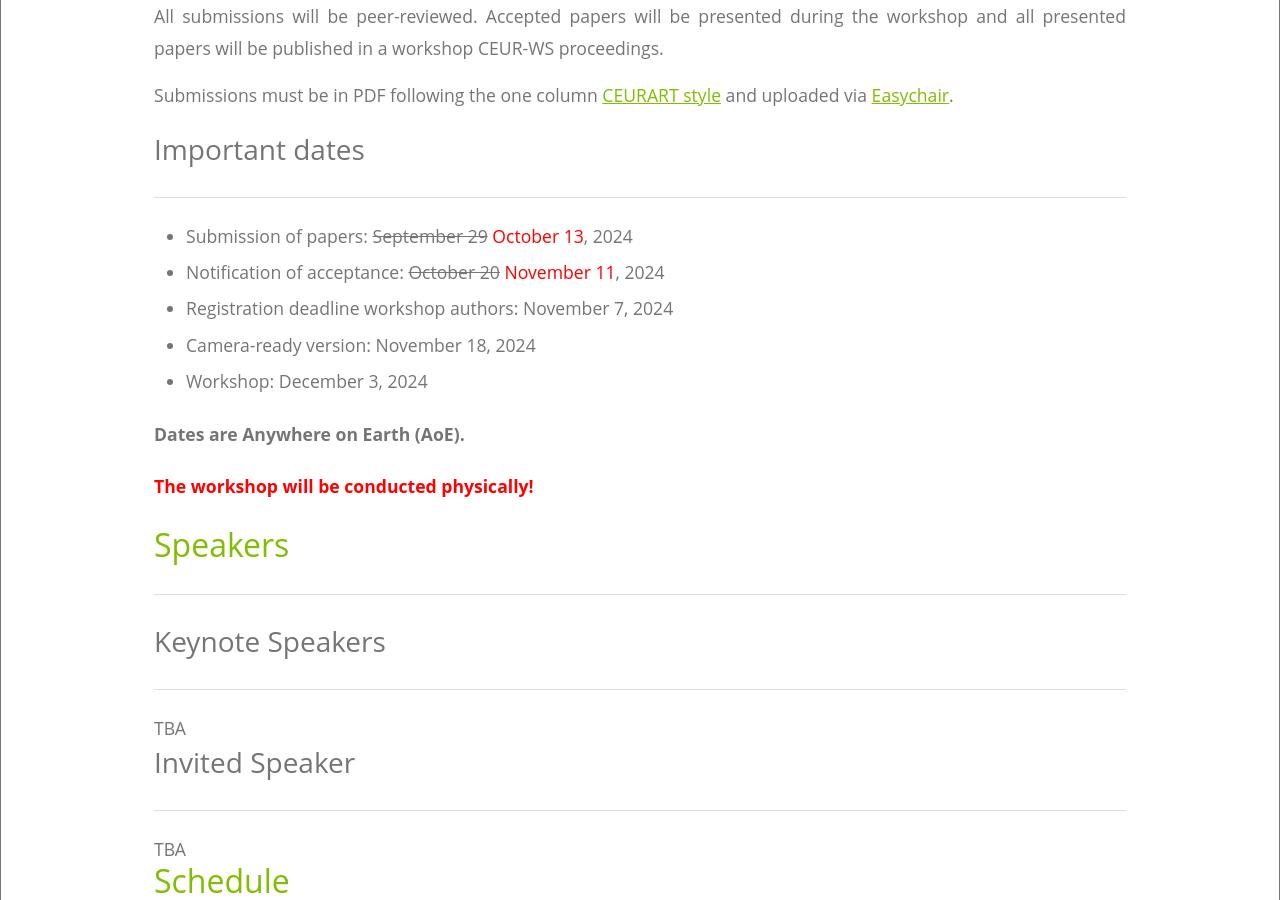
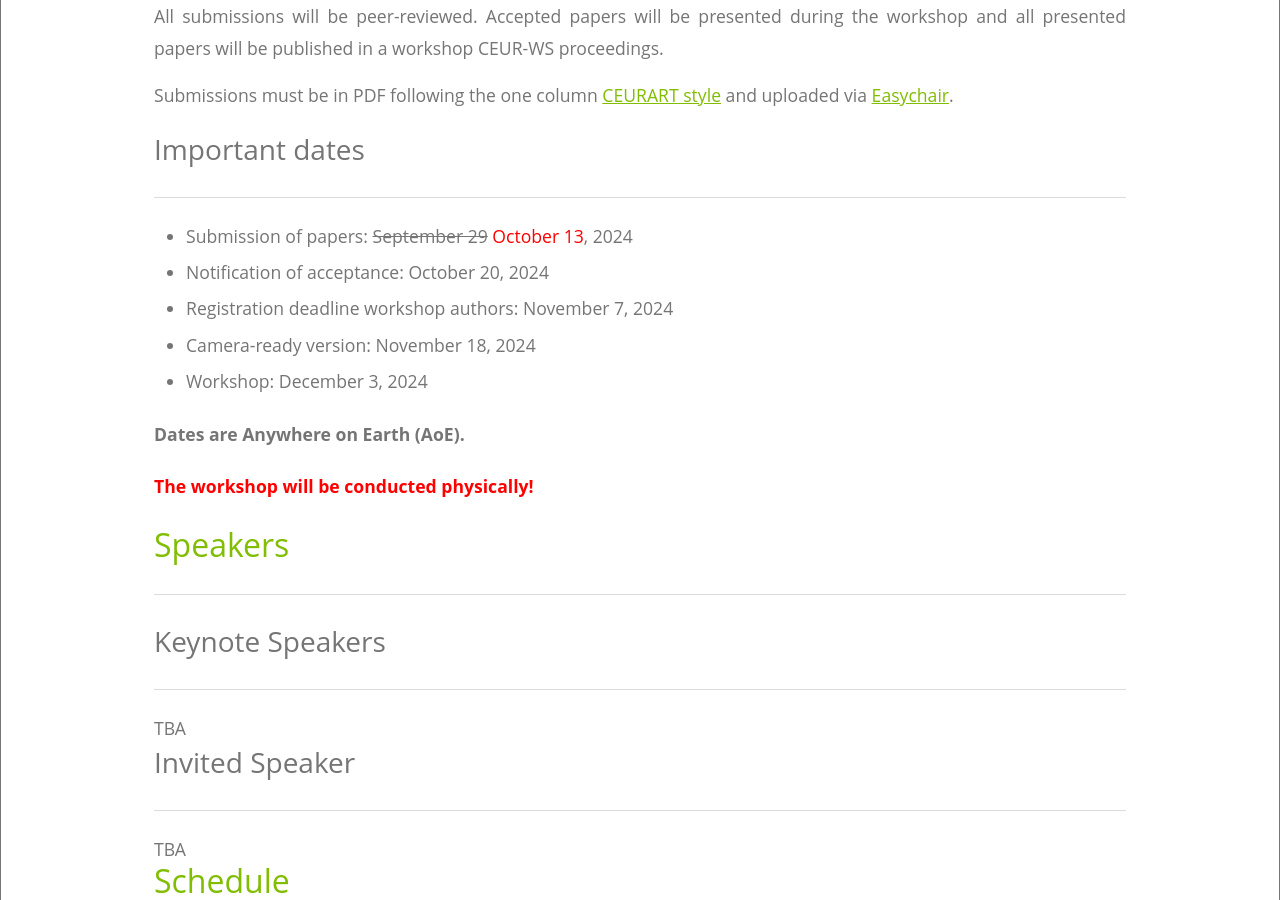
Before and after one commit to phizech/m4s.github.io, a Jekyll site: the page built from index.html, in a window 1280 px wide and 900 px high, scrolled down 2791 px. Built offline with Jekyll 4.4.1, drawn with Linux system fonts in a browser that asks for light colours.

Commit message:
Update index.html

```diff
--- a/index.html
+++ b/index.html
@@ -87,7 +87,7 @@ has_children: true
          <hr>
          <ul>
             <li>Submission of papers: <s>September 29</s><font color="red"> October 13</font>, 2024</li>
-            <li>Notification of acceptance: <s>October 20</s><font color="red"> November 11</font>, 2024</li>
+            <li>Notification of acceptance: October 20, 2024</li>
             <li>Registration deadline workshop authors: November 7, 2024</li>
             <li>Camera-ready version: November 18, 2024</li>
             <li>Workshop: December 3, 2024</li>
```
